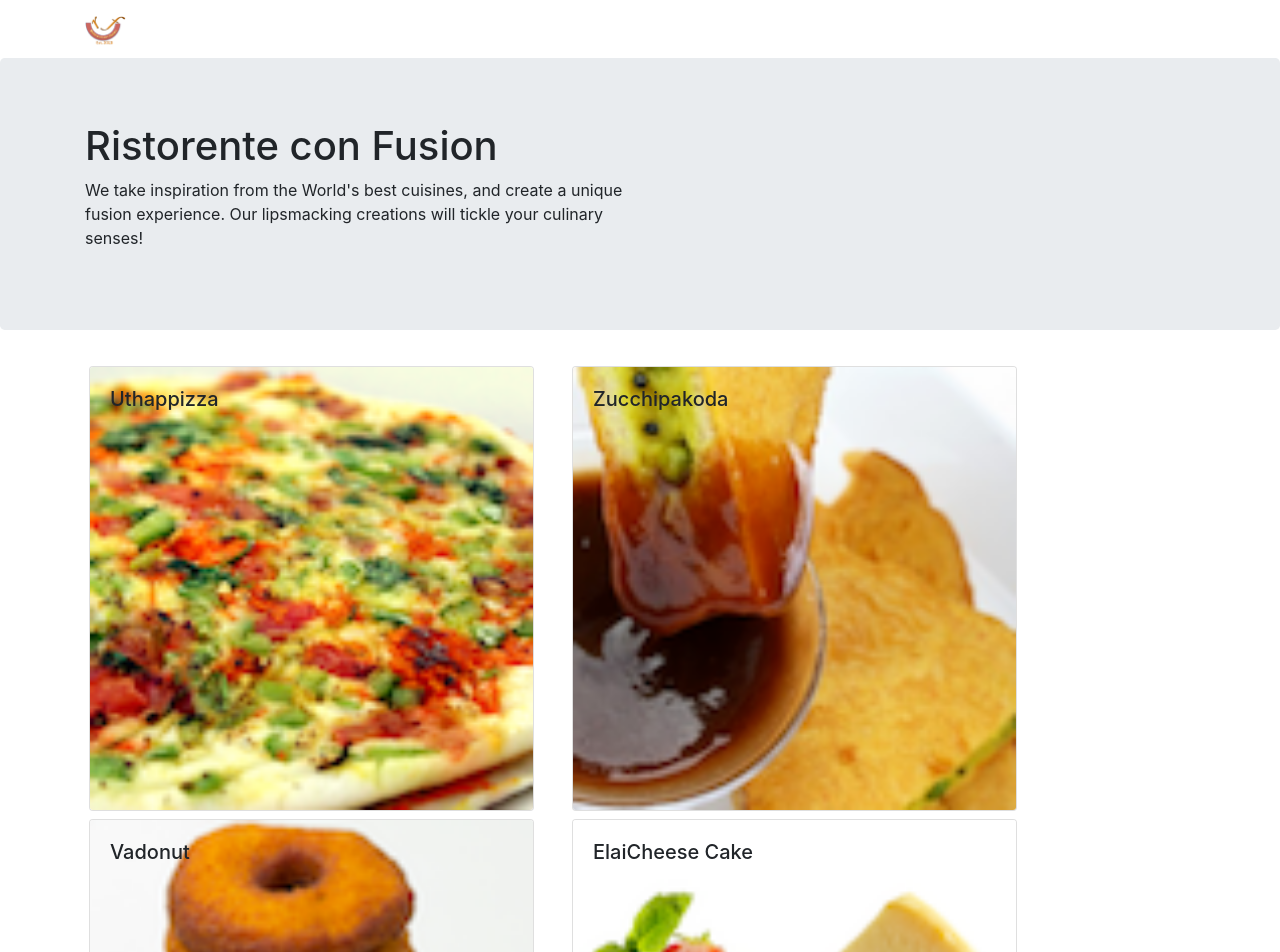
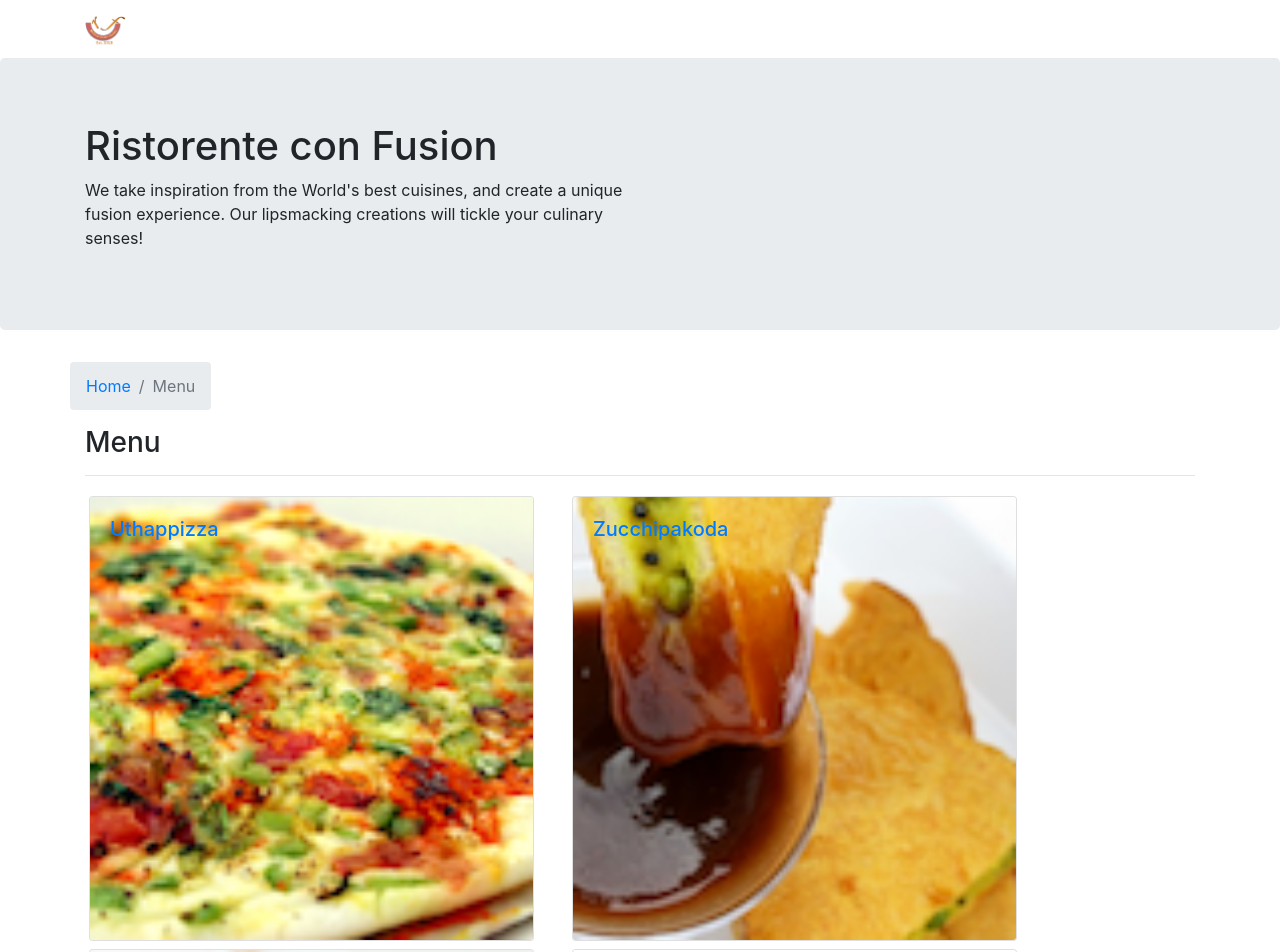
Before and after one commit to jatinyadav361/ristorente-con-fusion, a React (Create React App) app: page /menu in a window 1280 px wide. Shown: the top 952 px of the page. Built offline with nearby package versions, Linux system fonts and the light colour scheme; the HTML template or start-up script is replaced by a standard one.

Commit message:
Single Page Applications Part 2

```diff
--- a/src/components/ContactComponent.js
+++ b/src/components/ContactComponent.js
@@ -1,8 +1,20 @@
 import React from 'react';
+import {Breadcrumb,BreadcrumbItem} from 'reactstrap';
+import {Link} from 'react-router-dom';
 
 function Contact(props) {
     return(
         <div className="container">
+            <div className="row">
+                <Breadcrumb>
+                    <BreadcrumbItem><Link to="/home">Home</Link></BreadcrumbItem>
+                    <BreadcrumbItem active>Contact Us</BreadcrumbItem>
+                </Breadcrumb>
+                <div className="col-12">
+                    <h3>Contact Us</h3>
+                    <hr />
+                </div>
+            </div>
             <div className="row row-content">
                 <div className="col-12">
                 <h3>Location Information</h3>
--- a/src/components/DishdetailComponent.js
+++ b/src/components/DishdetailComponent.js
@@ -1,6 +1,6 @@
 import { React} from "react";
-
-import {Card, CardBody, CardImg, CardTitle, CardText } from 'reactstrap';
+import {Card, CardBody, CardImg, CardTitle, CardText, Breadcrumb ,BreadcrumbItem} from 'reactstrap';
+import {Link} from 'react-router-dom';
 
 // 1st way of defining functional components
 function CommentsList({comment}) {
@@ -29,13 +29,23 @@
 // 2nd way of defining functional components
 const Dishdetail = (props) => {
     if(props.dish != null) {
-        var listComments = props.dish.comments.map((comment) => {
+        var listComments = props.comments.map((comment) => {
             return (
                 <CommentsList comment={comment} />
             );
         });
         return (
             <div className="container">
+                <div className="row">
+                    <Breadcrumb>
+                        <BreadcrumbItem><Link to="/menu">Menu</Link></BreadcrumbItem>
+                        <BreadcrumbItem active>{props.dish.name}</BreadcrumbItem>
+                    </Breadcrumb>
+                    <div className="col-12">
+                        <h3>{props.dish.name}</h3>
+                        <hr />
+                    </div>
+                </div>
                 <div className="row">
                    <div className="col-12 col-md-5 m-1">
                        <DishItemCard dish={props.dish} />
--- a/src/components/MainComponent.js
+++ b/src/components/MainComponent.js
@@ -2,6 +2,7 @@
 import {Switch, Redirect, Route} from 'react-router-dom';
 import Home from './HomeComponent';
 import Menu from './MenuComponent';
+import Dishdetail from './DishdetailComponent';
 import {DISHES} from '../shared/dishes';
 import {LEADERS} from '../shared/leaders';
 import {PROMOTIONS} from '../shared/promotions';
@@ -31,12 +32,21 @@
       );
     }
 
+    const DishDetailScreen = ({match}) => {
+      return(
+        <Dishdetail dish={this.state.dishes.filter((dish) => dish.id === parseInt(match.params.dishId,10))[0]}
+          comments={this.state.comments.filter((comment) => comment.dishId === parseInt(match.params.dishId,10))}
+          />
+      );
+    }
+
     return (
       <div>
       <Header />
       <Switch>
         <Route path="/home" component={HomeScreen} />
         <Route exact path="/menu" component={() => <Menu dishes={this.state.dishes} />} />
+        <Route path="/menu/:dishId" component={DishDetailScreen}/>
         <Route exact path="/contactus" component={Contact} />
         <Redirect to="/home" />
       </Switch>
--- a/src/components/MenuComponent.js
+++ b/src/components/MenuComponent.js
@@ -1,5 +1,6 @@
 import React from 'react';
-import {Card, CardImg, CardImgOverlay, CardTitle} from 'reactstrap';
+import {Card, CardImg, CardImgOverlay, CardTitle, Breadcrumb, BreadcrumbItem} from 'reactstrap';
+import {Link} from 'react-router-dom';
 
     // We don't need to use constructor to use props
     // We only need constructor if we want to maintain state
@@ -7,10 +8,12 @@
 function MenuComponentDishItem({dish}) {
     return (
         <Card key={dish.id}>
-            <CardImg width="100%" src={dish.image} alt={dish.label} />
-            <CardImgOverlay>
-                <CardTitle>{dish.name}</CardTitle>
-            </CardImgOverlay>
+            <Link to={`/menu/${dish.id}`}>
+                <CardImg width="100%" src={dish.image} alt={dish.label} />
+                <CardImgOverlay>
+                    <CardTitle>{dish.name}</CardTitle>
+                </CardImgOverlay>
+            </Link>
         </Card>
     );
 }
@@ -27,6 +30,16 @@
     return(
         <div className="container">
             <div className="row">
+                <Breadcrumb>
+                    <BreadcrumbItem><Link to="/home">Home</Link></BreadcrumbItem>
+                    <BreadcrumbItem active>Menu</BreadcrumbItem>
+                </Breadcrumb>
+                <div className="col-12">
+                    <h3>Menu</h3>
+                    <hr />
+                </div>
+            </div>
+            <div className="row">
                 {menu}
             </div>
         </div>
```
